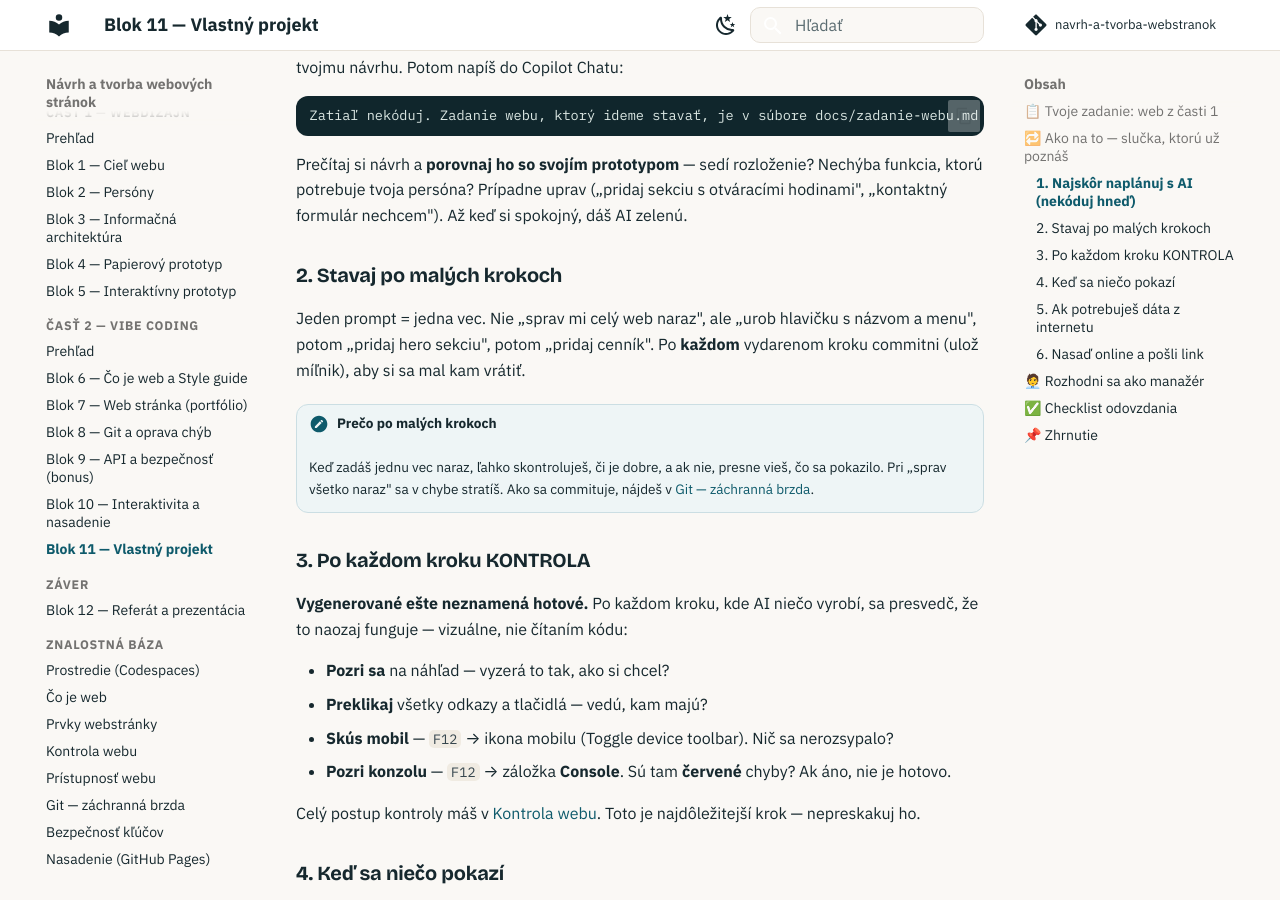
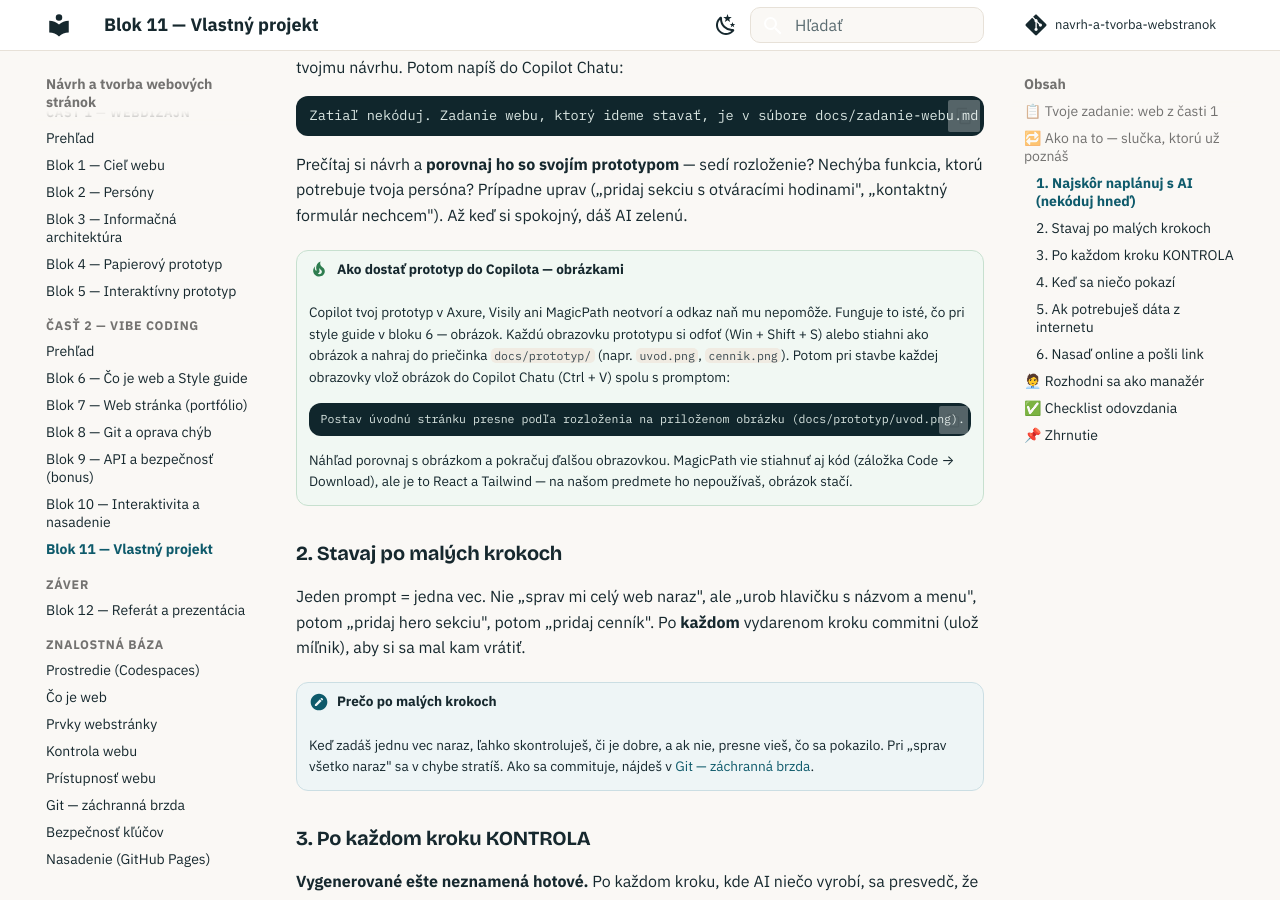
Before and after one commit to saman1001/navrh-a-tvorba-webstranok, an MkDocs documentation site: the page built from docs/02-vibe-coding/blok-11-vlastny-projekt.md, in a window 1280 px wide and 900 px high, scrolled down 1074 px. Built offline with MkDocs 1.6.1 and Material for MkDocs 9.7.7, drawn with Linux system fonts in a browser that asks for light colours; comment, search, counter and statistics services are not loaded.

Commit message:
Blok 11: tip, ako dostať prototyp z Axure, Visily alebo MagicPath do Copilota obrázkami
Co-Authored-By: Claude Fable 5.1 <noreply@anthropic.com>

````diff
--- a/docs/02-vibe-coding/blok-11-vlastny-projekt.md
+++ b/docs/02-vibe-coding/blok-11-vlastny-projekt.md
@@ -28,6 +28,15 @@ Zatiaľ nekóduj. Zadanie webu, ktorý ideme stavať, je v súbore docs/zadanie-
 ```
 
 Prečítaj si návrh a **porovnaj ho so svojím prototypom** — sedí rozloženie? Nechýba funkcia, ktorú potrebuje tvoja persóna? Prípadne uprav („pridaj sekciu s otváracími hodinami", „kontaktný formulár nechcem"). Až keď si spokojný, dáš AI zelenú.
+
+!!! tip "Ako dostať prototyp do Copilota — obrázkami"
+    Copilot tvoj prototyp v Axure, Visily ani MagicPath neotvorí a odkaz naň mu nepomôže. Funguje to isté, čo pri style guide v bloku 6 — obrázok. Každú obrazovku prototypu si odfoť (Win + Shift + S) alebo stiahni ako obrázok a nahraj do priečinka `docs/prototyp/` (napr. `uvod.png`, `cennik.png`). Potom pri stavbe každej obrazovky vlož obrázok do Copilot Chatu (Ctrl + V) spolu s promptom:
+
+    ```
+    Postav úvodnú stránku presne podľa rozloženia na priloženom obrázku (docs/prototyp/uvod.png). Zadanie webu je v docs/zadanie-webu.md, dizajn podľa docs/style-guide.md. Čisté HTML, CSS a JavaScript v troch súboroch index.html, styles.css, script.js, bez frameworkov a bez knižníc z internetu. Texty použi skutočné z obrázka, nie lorem ipsum. Zatiaľ len túto jednu obrazovku.
+    ```
+
+    Náhľad porovnaj s obrázkom a pokračuj ďalšou obrazovkou. MagicPath vie stiahnuť aj kód (záložka Code → Download), ale je to React a Tailwind — na našom predmete ho nepoužívaš, obrázok stačí.
 
 ### 2. Stavaj po malých krokoch
 
````
